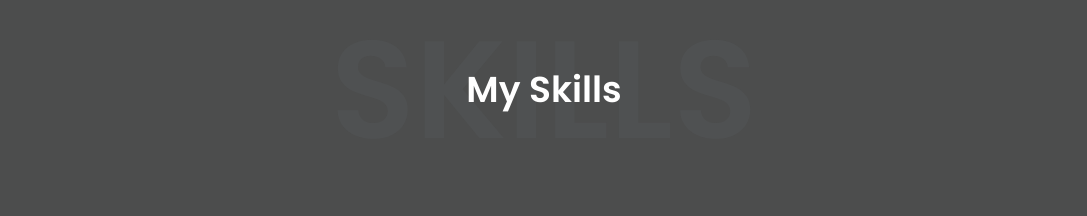
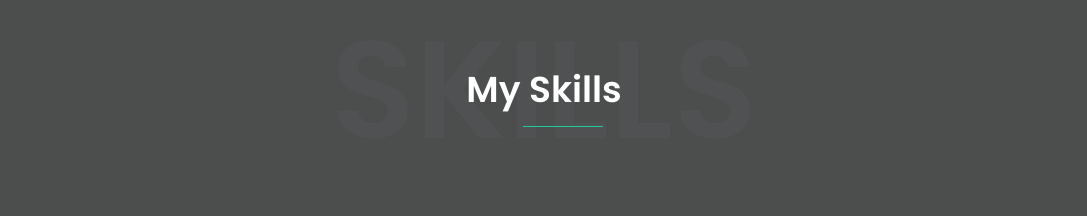
Before and after one commit to BeautyVika/my-portfolio, a React (Create React App) app: page / in a window 1280 px wide. Shown: the part 900-1116 px from the top of the page, without its empty margins (96-1183 px from the left). Built offline with nearby package versions, Linux system fonts and the light colour scheme.

Commit message:
refactor Title

```diff
--- a/src/components/Common/components/Title/Title.module.scss
+++ b/src/components/Common/components/Title/Title.module.scss
@@ -26,16 +26,15 @@
         color: $textColor;
         width: 100%;
         position: absolute;
+        .line{
+            display: block;
+            width: 80px;
+            height: 1px;
+            background-color: #20c997;
+            opacity: 1;
+            position: absolute;
+            bottom: -10px;
+            left: 45%
+        }
     }
 }
-
-
-
-/*.titleProjects::after{*/
-/*    content: '';*/
-/*    color: #20c997!important;*/
-/*    width: 55px;*/
-/*    height: 10px;*/
-/*    position: absolute;*/
-/*    bottom: -20px;*/
-/*}*/
--- a/src/components/Common/components/Title/Title.tsx
+++ b/src/components/Common/components/Title/Title.tsx
@@ -5,7 +5,11 @@ function Title(props: {mainTitle: string, title: string}) {
     return (
         <div className={style.containerTitle}>
             <h2>{props.mainTitle}</h2>
-            <p className={style.titleProjects}>{props.title}</p>
+            <p className={style.titleProjects}>
+                {props.title}
+                <span className={style.line}></span>
+            </p>
+            {/*<span className={style.line}></span>*/}
         </div>
 
     )
```
